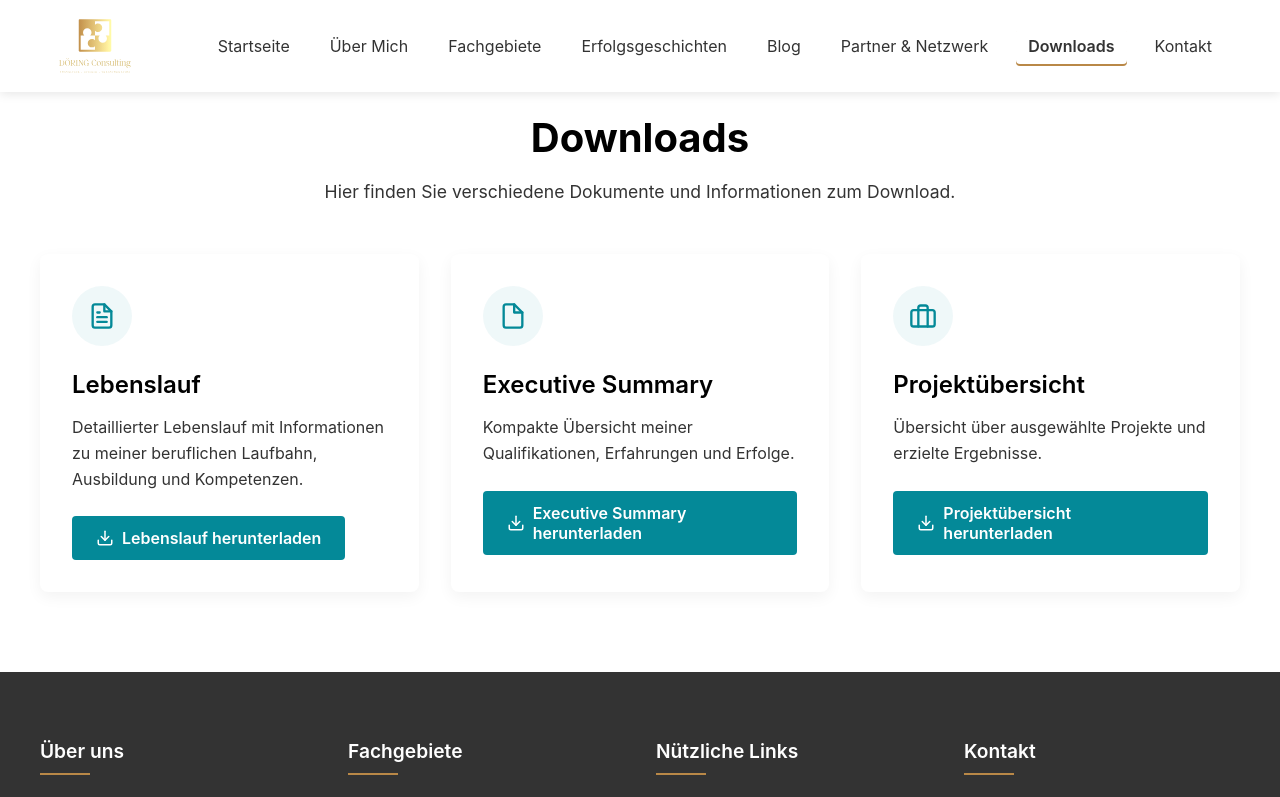
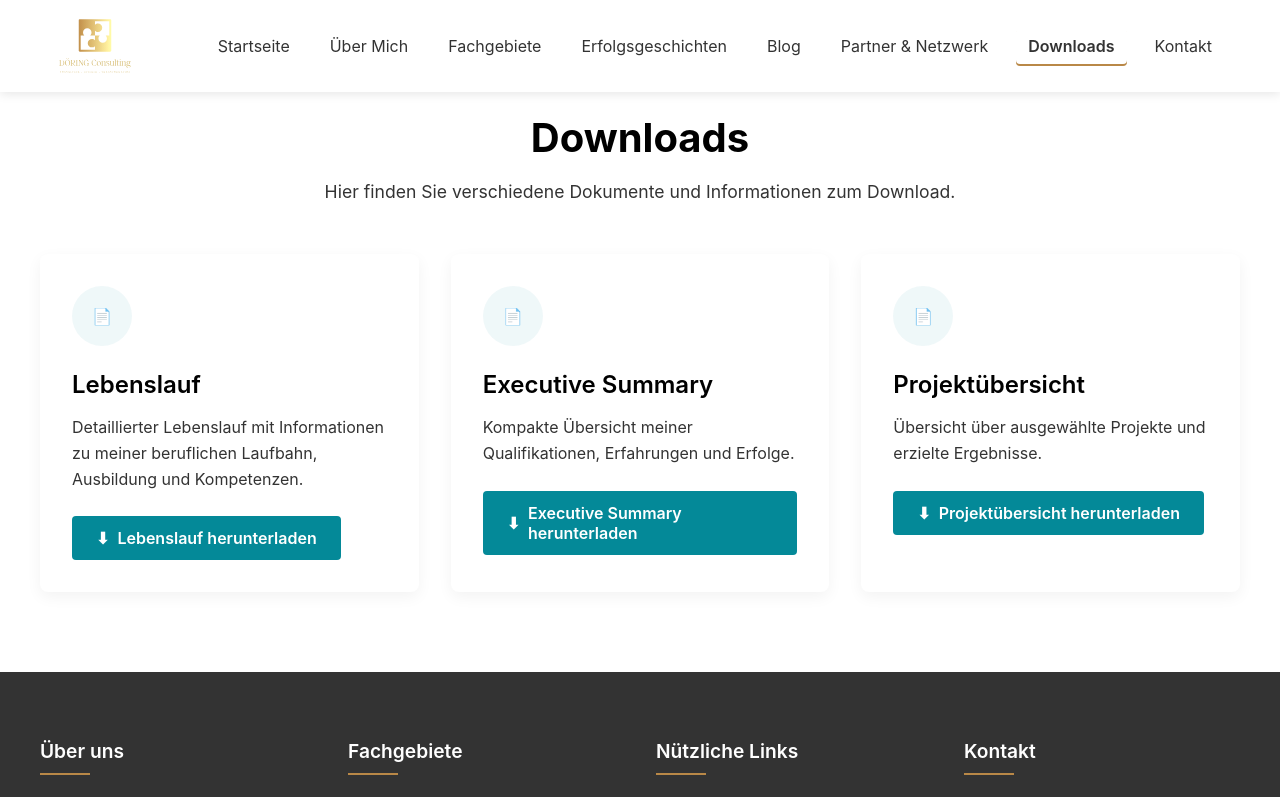
Before and after one commit to DoeringConsulting/doering-consulting.eu, a React (Vite) app: page /#/downloads in a window 1280 px wide. Shown: the top 797 px of the page. Built offline with nearby package versions, Linux system fonts and the light colour scheme.

Commit message:
Fix: Projektuebersicht verweist jetzt korrekt auf projects.pdf

```diff
--- a/src/pages/DownloadsPage.tsx
+++ b/src/pages/DownloadsPage.tsx
@@ -7,10 +7,6 @@ import { useTranslation } from 'react-i18next';
 const DownloadsSection = styled.section`
   padding: 5rem 1rem;
   background-color: ${props => props.theme.colors.white};
-
-  @media (max-width: 768px) {
-    padding: 3rem 1rem;
-  }
 `;
 
 const DownloadsContainer = styled.div`
@@ -21,20 +17,12 @@ const DownloadsContainer = styled.div`
 const DownloadsHeader = styled.div`
   text-align: center;
   margin-bottom: 3rem;
-
-  @media (max-width: 768px) {
-    margin-bottom: 2rem;
-  }
 `;
 
 const DownloadsTitle = styled.h1`
   font-size: 2.5rem;
   font-weight: 700;
   margin-bottom: 1rem;
-
-  @media (max-width: 768px) {
-    font-size: 2rem;
-  }
 `;
 
 const DownloadsDescription = styled.p`
@@ -49,14 +37,6 @@ const DownloadsGrid = styled.div`
   display: grid;
   grid-template-columns: repeat(auto-fill, minmax(300px, 1fr));
   gap: 2rem;
-
-  @media (max-width: 768px) {
-    grid-template-columns: repeat(auto-fill, minmax(250px, 1fr));
-  }
-
-  @media (max-width: 480px) {
-    grid-template-columns: 1fr;
-  }
 `;
 
 const DownloadCard = styled.div`
@@ -111,11 +91,6 @@ const DownloadButton = styled.a`
   &:hover {
     background-color: ${props => props.theme.colors.primary}dd;
   }
-
-  @media (max-width: 480px) {
-    width: 100%;
-    justify-content: center;
-  }
 `;
 
 const DownloadButtonIcon = styled.span`
@@ -132,81 +107,42 @@ const DownloadsPage: React.FC = () => {
     ? './downloads/cv_alexander_doering_en.pdf'
     : './downloads/cv_alexander_doering_de.pdf';
   const executiveSummaryFile = './downloads/executive_summary_alexander_doering.pdf';
-  const projectOverviewFile = './downloads/projects_2025.pdf';
+  const projectOverviewFile = './downloads/projects.pdf';
 
   return (
     <DownloadsSection>
       <DownloadsContainer>
         <DownloadsHeader>
           <DownloadsTitle>{t('downloads.title')}</DownloadsTitle>
-          <DownloadsDescription>
-            {t('downloads.description')}
-          </DownloadsDescription>
+          <DownloadsDescription>{t('downloads.description')}</DownloadsDescription>
         </DownloadsHeader>
-
         <DownloadsGrid>
           <DownloadCard>
-            <DownloadIcon>
-              <svg xmlns="http://www.w3.org/2000/svg" width="28" height="28" viewBox="0 0 24 24" fill="none" stroke="currentColor" strokeWidth="2" strokeLinecap="round" strokeLinejoin="round">
-                <path d="M14 2H6a2 2 0 0 0-2 2v16a2 2 0 0 0 2 2h12a2 2 0 0 0 2-2V8z"></path>
-                <polyline points="14 2 14 8 20 8"></polyline>
-                <line x1="16" y1="13" x2="8" y2="13"></line>
-                <line x1="16" y1="17" x2="8" y2="17"></line>
-                <polyline points="10 9 9 9 8 9"></polyline>
-              </svg>
-            </DownloadIcon>
+            <DownloadIcon>📄</DownloadIcon>
             <DownloadTitle>{t('downloads.cv.title')}</DownloadTitle>
             <DownloadDescription>{t('downloads.cv.description')}</DownloadDescription>
             <DownloadButton href={cvFile} target="_blank" rel="noopener noreferrer">
-              <DownloadButtonIcon>
-                <svg xmlns="http://www.w3.org/2000/svg" width="18" height="18" viewBox="0 0 24 24" fill="none" stroke="currentColor" strokeWidth="2" strokeLinecap="round" strokeLinejoin="round">
-                  <path d="M21 15v4a2 2 0 0 1-2 2H5a2 2 0 0 1-2-2v-4"></path>
-                  <polyline points="7 10 12 15 17 10"></polyline>
-                  <line x1="12" y1="15" x2="12" y2="3"></line>
-                </svg>
-              </DownloadButtonIcon>
+              <DownloadButtonIcon>⬇</DownloadButtonIcon>
               {t('downloads.cv.button')}
             </DownloadButton>
           </DownloadCard>
 
           <DownloadCard>
-            <DownloadIcon>
-              <svg xmlns="http://www.w3.org/2000/svg" width="28" height="28" viewBox="0 0 24 24" fill="none" stroke="currentColor" strokeWidth="2" strokeLinecap="round" strokeLinejoin="round">
-                <path d="M13 2H6a2 2 0 0 0-2 2v16a2 2 0 0 0 2 2h12a2 2 0 0 0 2-2V9z"></path>
-                <polyline points="13 2 13 9 20 9"></polyline>
-              </svg>
-            </DownloadIcon>
+            <DownloadIcon>📄</DownloadIcon>
             <DownloadTitle>{t('downloads.executiveSummary.title')}</DownloadTitle>
             <DownloadDescription>{t('downloads.executiveSummary.description')}</DownloadDescription>
             <DownloadButton href={executiveSummaryFile} target="_blank" rel="noopener noreferrer">
-              <DownloadButtonIcon>
-                <svg xmlns="http://www.w3.org/2000/svg" width="18" height="18" viewBox="0 0 24 24" fill="none" stroke="currentColor" strokeWidth="2" strokeLinecap="round" strokeLinejoin="round">
-                  <path d="M21 15v4a2 2 0 0 1-2 2H5a2 2 0 0 1-2-2v-4"></path>
-                  <polyline points="7 10 12 15 17 10"></polyline>
-                  <line x1="12" y1="15" x2="12" y2="3"></line>
-                </svg>
-              </DownloadButtonIcon>
+              <DownloadButtonIcon>⬇</DownloadButtonIcon>
               {t('downloads.executiveSummary.button')}
             </DownloadButton>
           </DownloadCard>
 
           <DownloadCard>
-            <DownloadIcon>
-              <svg xmlns="http://www.w3.org/2000/svg" width="28" height="28" viewBox="0 0 24 24" fill="none" stroke="currentColor" strokeWidth="2" strokeLinecap="round" strokeLinejoin="round">
-                <rect x="2" y="7" width="20" height="14" rx="2" ry="2"></rect>
-                <path d="M16 21V5a2 2 0 0 0-2-2h-4a2 2 0 0 0-2 2v16"></path>
-              </svg>
-            </DownloadIcon>
+            <DownloadIcon>📄</DownloadIcon>
             <DownloadTitle>{t('downloads.projectOverview.title')}</DownloadTitle>
             <DownloadDescription>{t('downloads.projectOverview.description')}</DownloadDescription>
             <DownloadButton href={projectOverviewFile} target="_blank" rel="noopener noreferrer">
-              <DownloadButtonIcon>
-                <svg xmlns="http://www.w3.org/2000/svg" width="18" height="18" viewBox="0 0 24 24" fill="none" stroke="currentColor" strokeWidth="2" strokeLinecap="round" strokeLinejoin="round">
-                  <path d="M21 15v4a2 2 0 0 1-2 2H5a2 2 0 0 1-2-2v-4"></path>
-                  <polyline points="7 10 12 15 17 10"></polyline>
-                  <line x1="12" y1="15" x2="12" y2="3"></line>
-                </svg>
-              </DownloadButtonIcon>
+              <DownloadButtonIcon>⬇</DownloadButtonIcon>
               {t('downloads.projectOverview.button')}
             </DownloadButton>
           </DownloadCard>
```
Also changed, not shown: 3 other files (tests, documents, lock files or other folders).
